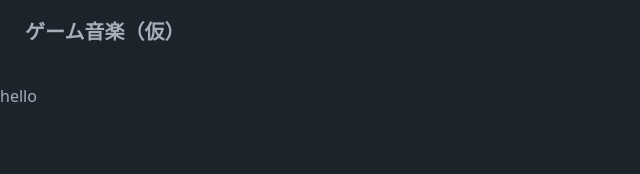
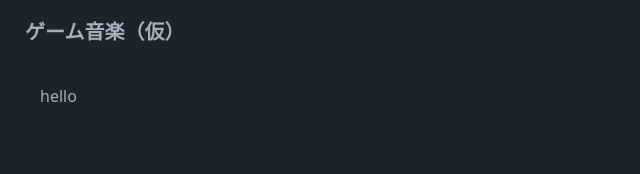
Before and after one commit to meuzi8122/game-music, a SvelteKit app: page / in a window 1280 px wide. Shown: the top 174 px of the page, without its empty margins (0-640 px from the left). Built offline with nearby package versions, Linux system fonts and the light colour scheme.

Commit message:
container設定変更

```diff
--- a/tailwind.config.js
+++ b/tailwind.config.js
@@ -1,13 +1,33 @@
-/** @type {import('tailwindcss').Config} */
+/** @type {import("tailwindcss").Config} */
 export default {
-  content: ['./src/**/*.{html,js,svelte,ts}'],
+  content: ["./src/**/*.{html,js,svelte,ts}"],
   daisyui: {
-    themes: ['dark']
+    themes: ["dark"]
   },
   theme: {
     extend: {},
   },
   plugins: [
-    require('daisyui')
+    require("daisyui"),
+    /* 静的コンポーネントスタイルを適用（TailwindCss標準） */
+		function ({ addComponents }) {
+			addComponents({
+			  ".container": {
+				maxWidth: "90%",
+				"@screen sm": {
+				  maxWidth: "600px",
+				},
+				"@screen md": {
+				  maxWidth: "700px",
+				},
+				"@screen lg": {
+				  maxWidth: "900px",
+				},
+				"@screen xl": {
+				  maxWidth: "1200px",
+				},
+			  },
+		  });
+    }
   ],
 }
```
